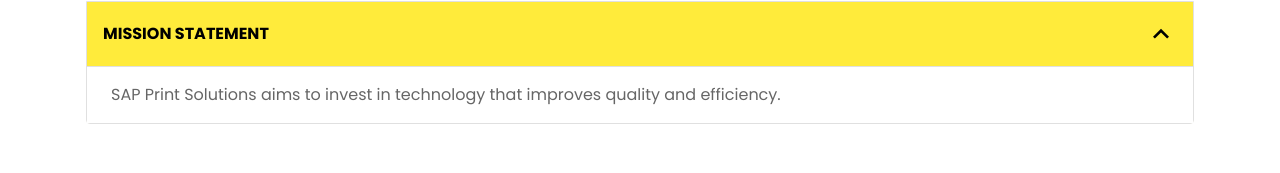
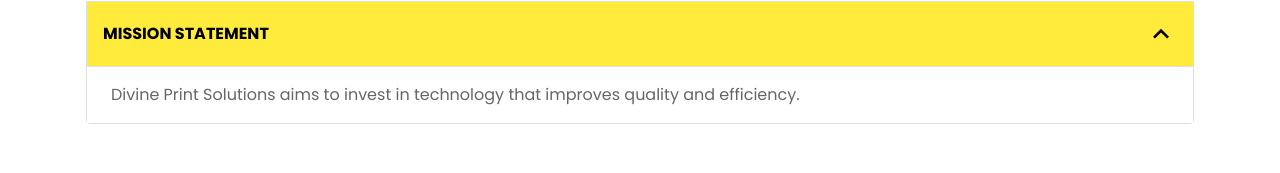
Before and after one commit to vinayak149/print, a React (Vite) app: page /about in a window 1280 px wide. Both pictures are taken after a click on the button "MISSION STATEMENT". Shown: the part 964-1137 px from the top of the page. Built offline with nearby package versions, Linux system fonts and the light colour scheme.

Commit message:
accordion fixes

```diff
--- a/src/components/Accordion.jsx
+++ b/src/components/Accordion.jsx
@@ -105,7 +105,7 @@
             }}
           >
             <Typography>
-              SAP Print Solutions aims to invest in technology that improves quality and efficiency.
+              Divine Print Solutions aims to invest in technology that improves quality and efficiency.
             </Typography>
           </AccordionDetails>
         </Accordion>
```
